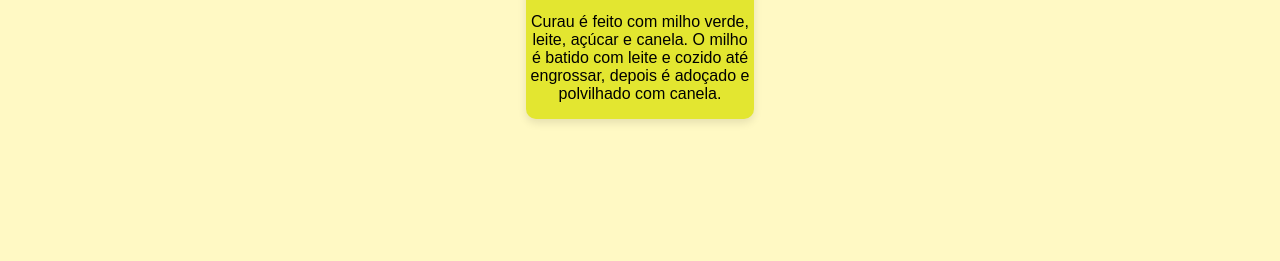
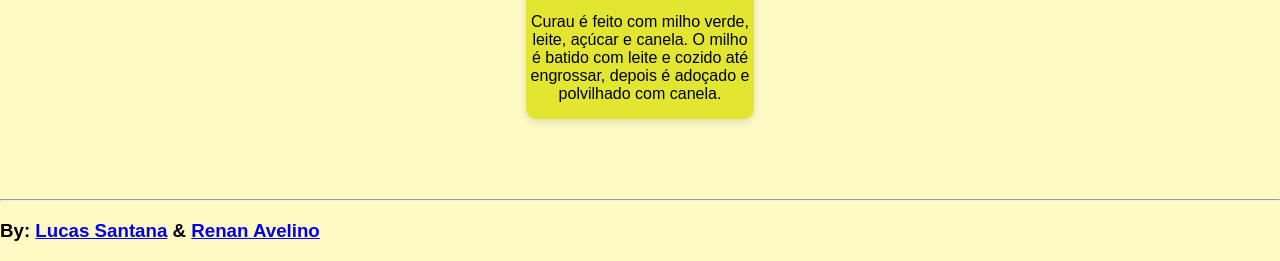
Before and after one commit to renan-avelino/Festa-Junina-2024, a plain HTML site: page index.html in a window 1280 px wide. Shown: the part 1046-1307 px from the top of the page. Before the commit the page ends 1237 px from the top, so only its background shows below. Drawn offline with Linux system fonts and the light colour scheme.

Commit message:
Update index.html

```diff
--- a/index.html
+++ b/index.html
@@ -25,6 +25,11 @@
             <div class="comidas-container"></div>
         </section>
     </main>
+    <hr>
+    <footer>
+        <h3>By: <a href="https://www.linkedin.com/in/lucassantanadev/">Lucas Santana</a> & <a href="https://www.linkedin.com/in/renan-avelino/">Renan Avelino</a></h3>
+    </footer>
+    <p></p>
     <script src="script.js"></script>
 </body>
 </html>
```
